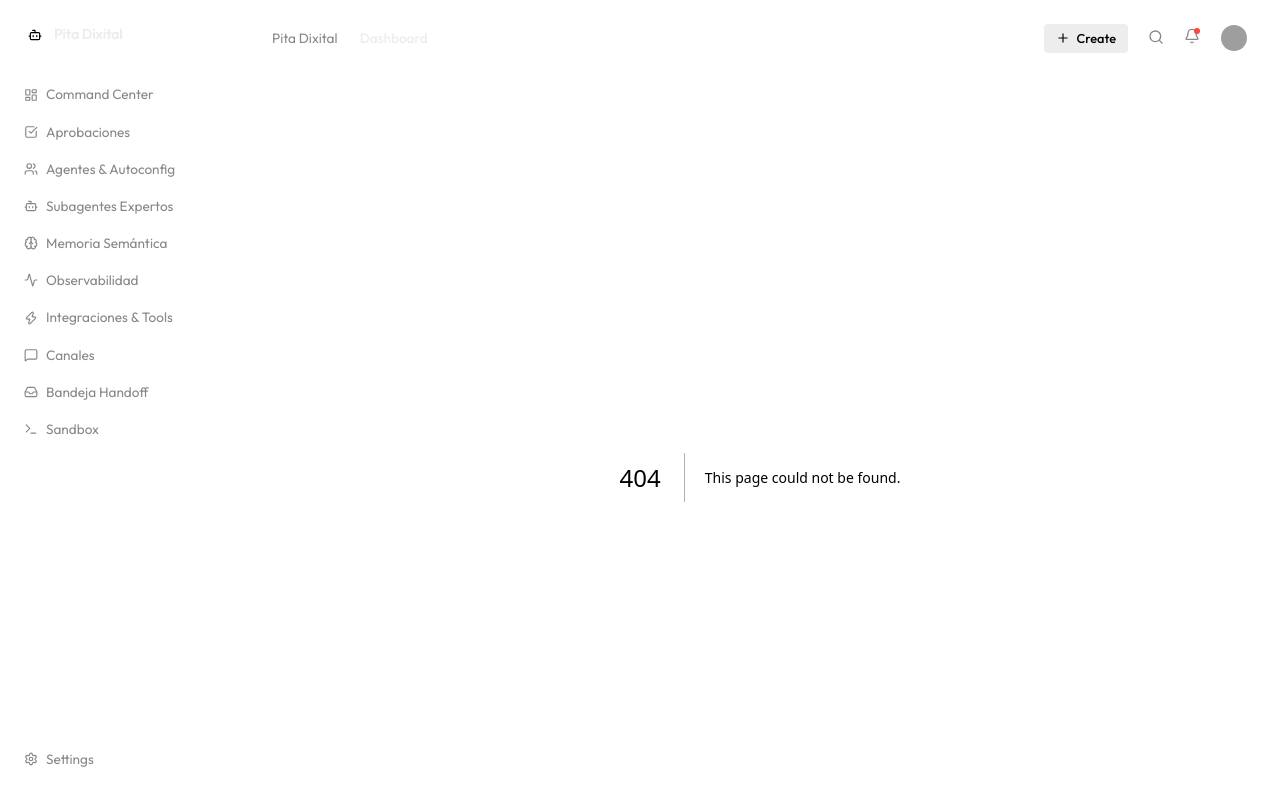
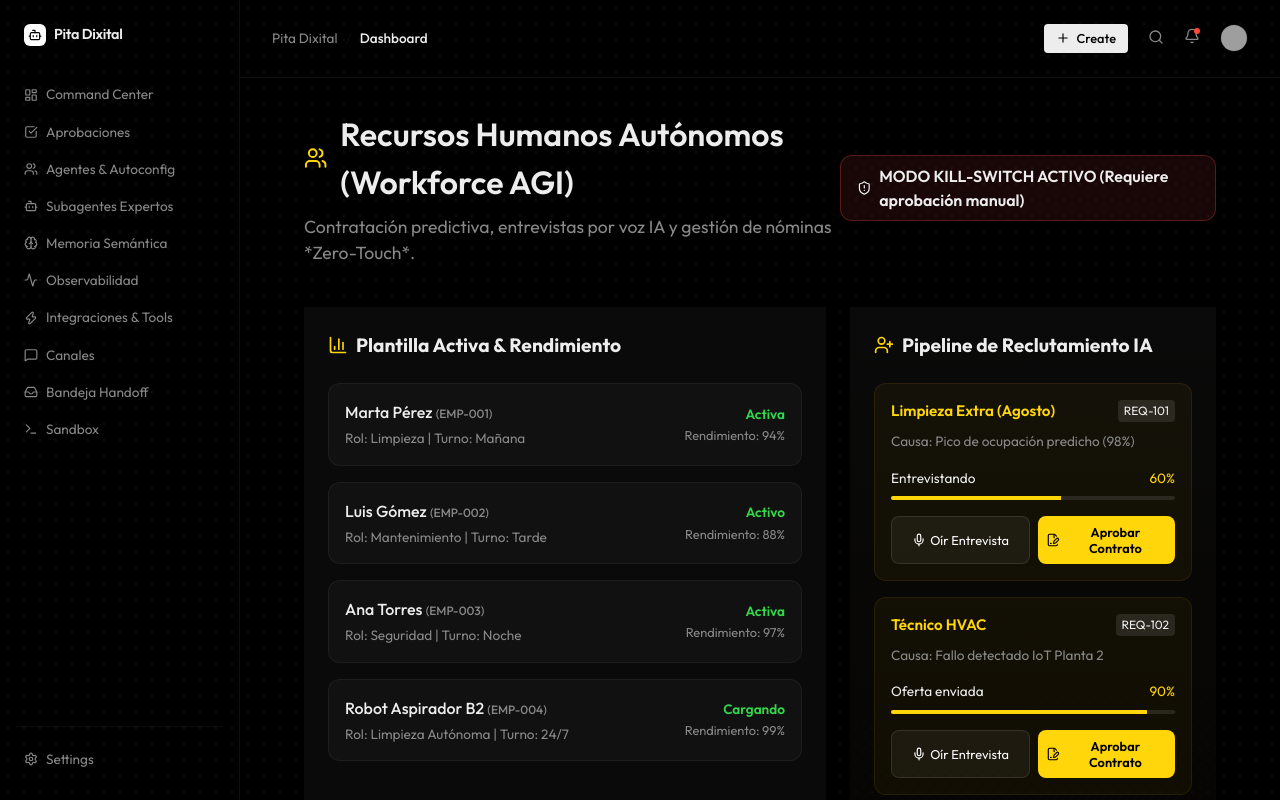
Before and after one commit to noelframil/Project-Pita-Dixital, a Next.js app in the folder apps/admin/: page /hr in a window 1280 px wide. Before the commit this address had no page. Built offline with nearby package versions, Linux system fonts and the light colour scheme; grey boxes are pictures that could not be loaded.

Commit message:
feat(agi): Add Autonomous HR Lobe (Workforce AGI)

```diff
--- /dev/null
+++ b/apps/admin/src/app/hr/page.tsx
@@ -0,0 +1,119 @@
+"use client";
+
+import { motion } from 'framer-motion';
+import { Users, UserPlus, ShieldAlert, BarChart3, AlertCircle, FileSignature, Mic } from 'lucide-react';
+import { Card } from '../../components/ui/Card';
+import styles from "../page.module.css";
+
+const STAFF_DATA = [
+  { id: 'EMP-001', name: 'Marta Pérez', role: 'Limpieza', status: 'Activa', shift: 'Mañana', performance: 94 },
+  { id: 'EMP-002', name: 'Luis Gómez', role: 'Mantenimiento', status: 'Activo', shift: 'Tarde', performance: 88 },
+  { id: 'EMP-003', name: 'Ana Torres', role: 'Seguridad', status: 'Activa', shift: 'Noche', performance: 97 },
+  { id: 'EMP-004', name: 'Robot Aspirador B2', role: 'Limpieza Autónoma', status: 'Cargando', shift: '24/7', performance: 99 },
+];
+
+const ACTIVE_RECRUITMENT = [
+  { id: 'REQ-101', role: 'Limpieza Extra (Agosto)', reason: 'Pico de ocupación predicho (98%)', status: 'Entrevistando', progress: 60 },
+  { id: 'REQ-102', role: 'Técnico HVAC', reason: 'Fallo detectado IoT Planta 2', status: 'Oferta enviada', progress: 90 },
+];
+
+export default function HRPage() {
+  return (
+    <div className={styles.dashboardGrid} style={{ display: 'grid', gridTemplateColumns: 'repeat(12, 1fr)', gap: '1.5rem', padding: '2rem' }}>
+      <motion.div
+        initial={{ opacity: 0, y: -20 }}
+        animate={{ opacity: 1, y: 0 }}
+        style={{ gridColumn: 'span 12', marginBottom: '1rem', display: 'flex', justifyContent: 'space-between', alignItems: 'center' }}
+      >
+        <div>
+          <h2 style={{ fontSize: '2rem', fontWeight: 600, margin: 0, display: 'flex', alignItems: 'center', gap: '0.8rem' }}>
+            <Users size={32} color="var(--warning)" />
+            Recursos Humanos Autónomos (Workforce AGI)
+          </h2>
+          <p style={{ color: 'var(--text-muted)', fontSize: '1.1rem', marginTop: '0.5rem' }}>
+            Contratación predictiva, entrevistas por voz IA y gestión de nóminas *Zero-Touch*.
+          </p>
+        </div>
+        <div style={{ background: 'rgba(239, 68, 68, 0.1)', padding: '0.5rem 1rem', borderRadius: '12px', border: '1px solid rgba(239, 68, 68, 0.3)', display: 'flex', alignItems: 'center', gap: '0.5rem', color: 'var(--danger)', fontWeight: 600 }}>
+          <ShieldAlert size={20} />
+          MODO KILL-SWITCH ACTIVO (Requiere aprobación manual)
+        </div>
+      </motion.div>
+
+      {/* Plantilla Actual */}
+      <motion.div style={{ gridColumn: 'span 7' }} initial={{ opacity: 0 }} animate={{ opacity: 1 }} transition={{ delay: 0.1 }}>
+        <Card style={{ padding: '1.5rem', height: '100%', background: 'var(--surface-card)' }}>
+          <h3 style={{ fontSize: '1.2rem', margin: '0 0 1.5rem 0', display: 'flex', alignItems: 'center', gap: '0.5rem' }}>
+            <BarChart3 size={20} color="var(--warning)" />
+            Plantilla Activa & Rendimiento
+          </h3>
+
+          <div style={{ display: 'flex', flexDirection: 'column', gap: '1rem' }}>
+            {STAFF_DATA.map((emp) => (
+              <div key={emp.id} style={{ display: 'flex', justifyContent: 'space-between', alignItems: 'center', padding: '1rem', background: 'rgba(255,255,255,0.03)', borderRadius: '12px', border: '1px solid rgba(255,255,255,0.05)' }}>
+                <div>
+                  <h4 style={{ margin: 0, fontSize: '1rem', fontWeight: 500, color: 'var(--foreground)' }}>{emp.name} <span style={{ fontSize: '0.75rem', color: 'var(--text-muted)' }}>({emp.id})</span></h4>
+                  <div style={{ fontSize: '0.85rem', color: 'var(--text-muted)', marginTop: '4px' }}>
+                    Rol: {emp.role} | Turno: {emp.shift}
+                  </div>
+                </div>
+                <div style={{ textAlign: 'right' }}>
+                  <div style={{ color: emp.status === 'Activa' || emp.status === 'Activo' || emp.status === 'Cargando' ? 'var(--success)' : 'var(--text-muted)', fontSize: '0.85rem', fontWeight: 600 }}>
+                    {emp.status}
+                  </div>
+                  <div style={{ fontSize: '0.8rem', color: 'var(--text-muted)', marginTop: '2px' }}>
+                    Rendimiento: {emp.performance}%
+                  </div>
+                </div>
+              </div>
+            ))}
+          </div>
+        </Card>
+      </motion.div>
+
+      {/* Reclutamiento Activo */}
+      <motion.div style={{ gridColumn: 'span 5' }} initial={{ opacity: 0 }} animate={{ opacity: 1 }} transition={{ delay: 0.2 }}>
+        <Card style={{ padding: '1.5rem', height: '100%', background: 'linear-gradient(180deg, var(--surface-card), rgba(234, 179, 8, 0.02))' }}>
+          <h3 style={{ fontSize: '1.2rem', margin: '0 0 1.5rem 0', display: 'flex', alignItems: 'center', gap: '0.5rem' }}>
+            <UserPlus size={20} color="var(--warning)" />
+            Pipeline de Reclutamiento IA
+          </h3>
+
+          <div style={{ display: 'flex', flexDirection: 'column', gap: '1rem' }}>
+            {ACTIVE_RECRUITMENT.map((req) => (
+              <div key={req.id} style={{ padding: '1rem', background: 'rgba(234, 179, 8, 0.05)', borderRadius: '12px', border: '1px solid rgba(234, 179, 8, 0.1)' }}>
+                <div style={{ display: 'flex', justifyContent: 'space-between', alignItems: 'flex-start', marginBottom: '0.5rem' }}>
+                  <h4 style={{ margin: 0, fontSize: '0.95rem', fontWeight: 600, color: 'var(--warning)' }}>{req.role}</h4>
+                  <span style={{ fontSize: '0.75rem', background: 'rgba(255,255,255,0.1)', padding: '2px 6px', borderRadius: '4px' }}>{req.id}</span>
+                </div>
+                <p style={{ margin: '0 0 1rem 0', fontSize: '0.85rem', color: 'var(--text-muted)' }}>Causa: {req.reason}</p>
+
+                <div style={{ display: 'flex', justifyContent: 'space-between', alignItems: 'center', fontSize: '0.85rem', marginBottom: '0.5rem' }}>
+                  <span style={{ color: 'var(--foreground)' }}>{req.status}</span>
+                  <span style={{ color: 'var(--warning)' }}>{req.progress}%</span>
+                </div>
+                <div style={{ width: '100%', height: '4px', background: 'rgba(255,255,255,0.1)', borderRadius: '2px', overflow: 'hidden' }}>
+                  <div style={{ width: `${req.progress}%`, height: '100%', background: 'var(--warning)' }} />
+                </div>
+
+                <div style={{ display: 'flex', gap: '0.5rem', marginTop: '1rem' }}>
+                  <button style={{ flex: 1, padding: '0.5rem', background: 'rgba(255,255,255,0.05)', border: '1px solid rgba(255,255,255,0.1)', borderRadius: '8px', color: 'white', display: 'flex', alignItems: 'center', justifyContent: 'center', gap: '4px', cursor: 'pointer', fontSize: '0.8rem' }}>
+                    <Mic size={14} /> Oír Entrevista
+                  </button>
+                  <button style={{ flex: 1, padding: '0.5rem', background: 'var(--warning)', border: 'none', borderRadius: '8px', color: 'black', fontWeight: 600, display: 'flex', alignItems: 'center', justifyContent: 'center', gap: '4px', cursor: 'pointer', fontSize: '0.8rem' }}>
+                    <FileSignature size={14} /> Aprobar Contrato
+                  </button>
+                </div>
+              </div>
+            ))}
+          </div>
+
+          <div style={{ marginTop: '1.5rem', padding: '1rem', background: 'rgba(255,255,255,0.02)', borderRadius: '12px', border: '1px dashed rgba(255,255,255,0.1)', textAlign: 'center' }}>
+            <AlertCircle size={24} color="var(--text-muted)" style={{ marginBottom: '0.5rem' }} />
+            <p style={{ margin: 0, fontSize: '0.85rem', color: 'var(--text-muted)' }}>El Lóbulo de Simulación no prevé más necesidades de personal para los próximos 14 días.</p>
+          </div>
+        </Card>
+      </motion.div>
+    </div>
+  );
+}
```
Also changed, not shown: apps/admin/src/app/page.tsx (+23 -1 lines), 2 other files (tests, documents, lock files or other folders).
